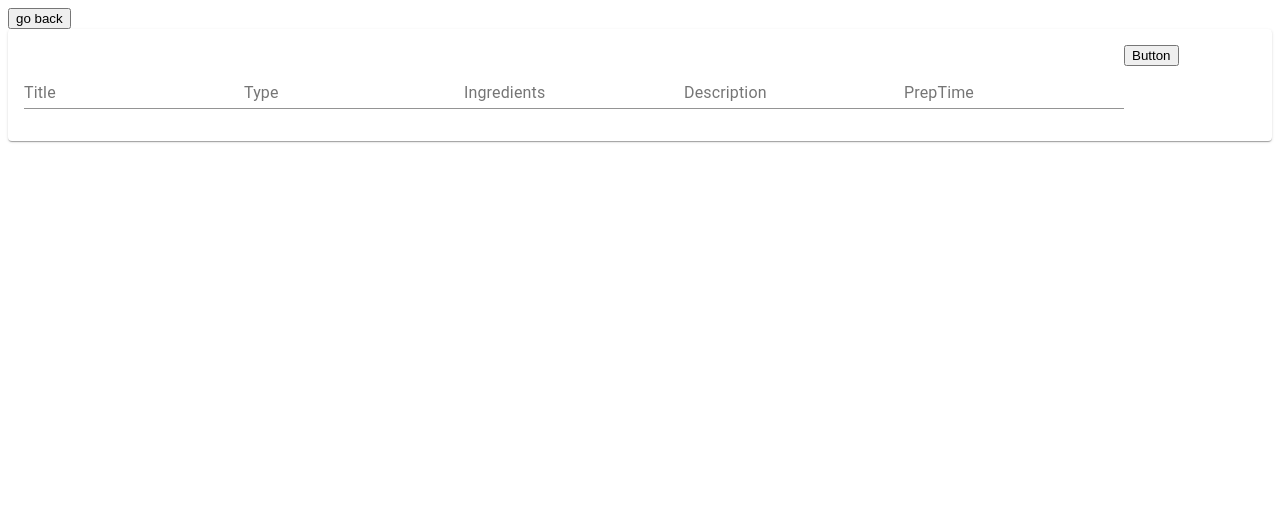
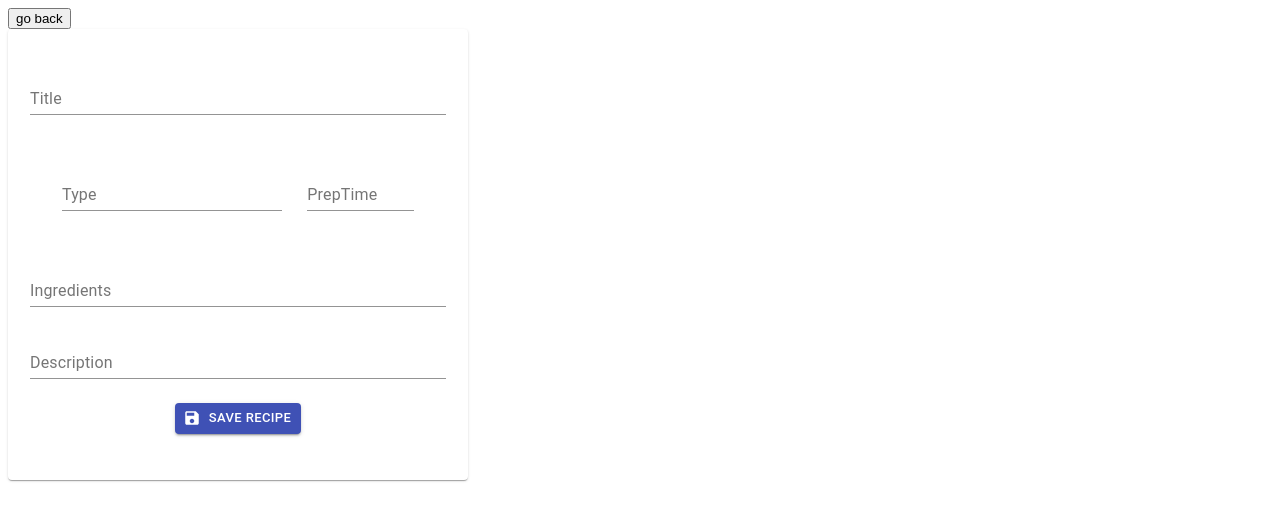
Before and after one commit to uliaka/recipe-client, a React (Create React App) app: page /recipe/create in a window 1280 px wide. Shown: the top 520 px of the page. Built offline with nearby package versions, Linux system fonts and the light colour scheme.

Commit message:
Design form

```diff
--- a/src/components/RecipeForm.js
+++ b/src/components/RecipeForm.js
@@ -1,10 +1,12 @@
 import React from 'react';
 import Card from '@material-ui/core/Card';
 import CardContent from '@material-ui/core/CardContent';
-import HistoryOutlinedIcon from '@material-ui/icons/HistoryOutlined';
+import { makeStyles } from '@material-ui/core/styles';
 import Grid from '@material-ui/core/Grid';
 import TextField from '@material-ui/core/TextField';
 import { Formik } from 'formik';
+import SaveIcon from '@material-ui/icons/Save';
+import Button from '@material-ui/core/Button';
 
 const RecipeForm = (props) => {
   const validateForm = (values) => {
@@ -30,8 +32,10 @@ const RecipeForm = (props) => {
   const onFormSubmit = (values) => {
     props.onSubmit(values)
   }
+  const classes = useStyles();
+
   return (
-    <Card>
+    <Card className={classes.card}>
       <CardContent>
         <Formik
           initialValues={props.recipe}
@@ -46,8 +50,16 @@ const RecipeForm = (props) => {
             setFieldValue,
             isSubmitting,
           }) => (
-              <form onSubmit={handleSubmit} >
+              <form onSubmit={handleSubmit}>
+                <Grid
+                  container
+                  direction="column"
+                  justify="center"
+                  alignItems="center"
+                  spacing={6}
+                >
                   <TextField
+                    fullWidth
                     id="standard"
                     label="Title"
                     defaultValue=""
@@ -57,6 +69,8 @@ const RecipeForm = (props) => {
                     error={errors.title && touched.title}
                     helperText={errors.title || ''}
                   />
+                  <Grid item xs={12} container direction="row" spacing={2}>
+                    <Grid item xs={8}>
                       <TextField
                         id="standard"
                         label="Type"
@@ -67,7 +81,22 @@ const RecipeForm = (props) => {
                         error={errors.type && touched.type}
                         helperText={errors.type || ''}
                       />
+                    </Grid>
+                    <Grid item xs={4}>
                       <TextField
+                        id="standard"
+                        label="PrepTime"
+                        defaultValue=""
+                        margin="normal"
+                        value={values.prepTime}
+                        onChange={(e) => setFieldValue('prepTime', e.target.value)}
+                        error={errors.prepTime && touched.prepTime}
+                        helperText={errors.prepTime || ''}
+                      />
+                    </Grid>
+                  </Grid>
+                  <TextField
+                    fullWidth
                     id="standard"
                     label="Ingredients"
                     defaultValue=""
@@ -78,6 +107,7 @@ const RecipeForm = (props) => {
                     helperText={errors.ingredients || ''}
                   />
                   <TextField
+                    fullWidth
                     id="standard"
                     label="Description"
                     defaultValue=""
@@ -87,17 +117,18 @@ const RecipeForm = (props) => {
                     error={errors.description && touched.description}
                     helperText={errors.description || ''}
                   />
-                <TextField
-                  id="standard"
-                  label="PrepTime"
-                  defaultValue=""
-                  margin="normal"
-                  value={values.prepTime}
-                  onChange={(e) => setFieldValue('prepTime', e.target.value)}
-                  error={errors.prepTime && touched.prepTime}
-                  helperText={errors.prepTime || ''}
-                />
-                <button type="submit" disabled={isSubmitting}>Button</button>
+                  <Button
+                    variant="contained"
+                    color="primary"
+                    size="small"
+                    className={classes.button}
+                    startIcon={<SaveIcon />}
+                    type="submit"
+                    disabled={isSubmitting}
+                  >
+                    Save recipe
+                  </Button>
+                </Grid>
               </form>
             )}
         </Formik>
@@ -106,4 +137,18 @@ const RecipeForm = (props) => {
   )
 }
 
+const useStyles = makeStyles(theme => ({
+  card: {
+    maxWidth: 400,
+    padding: 30
+  },
+  form: {
+    width: "100%"
+  },
+  button: {
+    margin: theme.spacing(2),
+
+  },
+}))
+
 export default RecipeForm;
```
Lines whose indentation alone changed are shown as unchanged.
